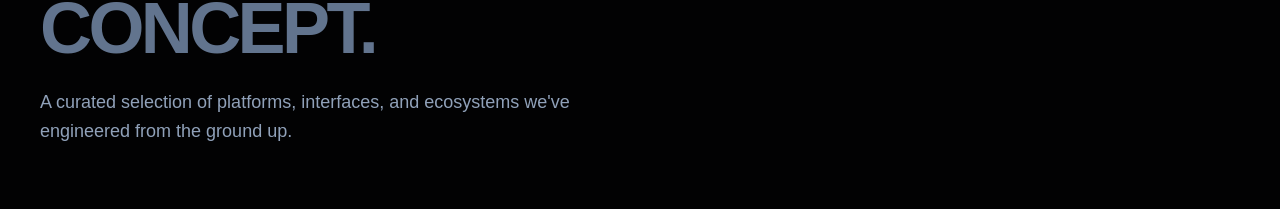
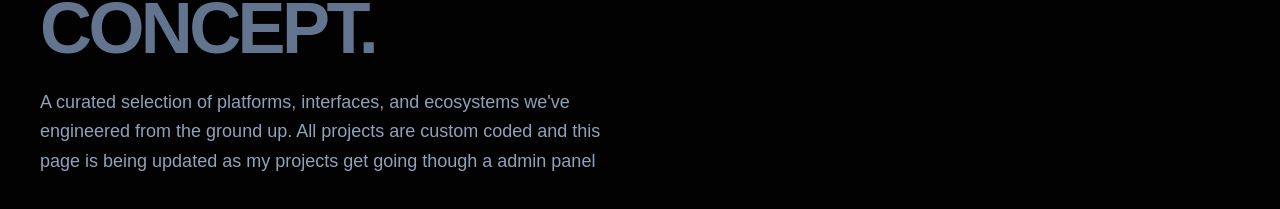
Before and after one commit to Ludderzz/webcircuit, a Next.js app: page /showcase in a window 1280 px wide. Shown: the part 257-466 px from the top of the page. Built offline with nearby package versions, Linux system fonts and the light colour scheme; no server answers; the database is empty.

Commit message:
seo updates4

```diff
--- a/src/app/showcase/page.tsx
+++ b/src/app/showcase/page.tsx
@@ -53,7 +53,7 @@ export default async function ShowcasePage() {
             <span className="text-slate-500">CONCEPT.</span>
           </h1>
           <p className="text-base md:text-lg text-slate-400 leading-relaxed max-w-xl">
-            A curated selection of platforms, interfaces, and ecosystems we've engineered from the ground up.
+            A curated selection of platforms, interfaces, and ecosystems we've engineered from the ground up. All projects are custom coded and this page is being updated as my projects get going though a admin panel
           </p>
         </header>
 
```
